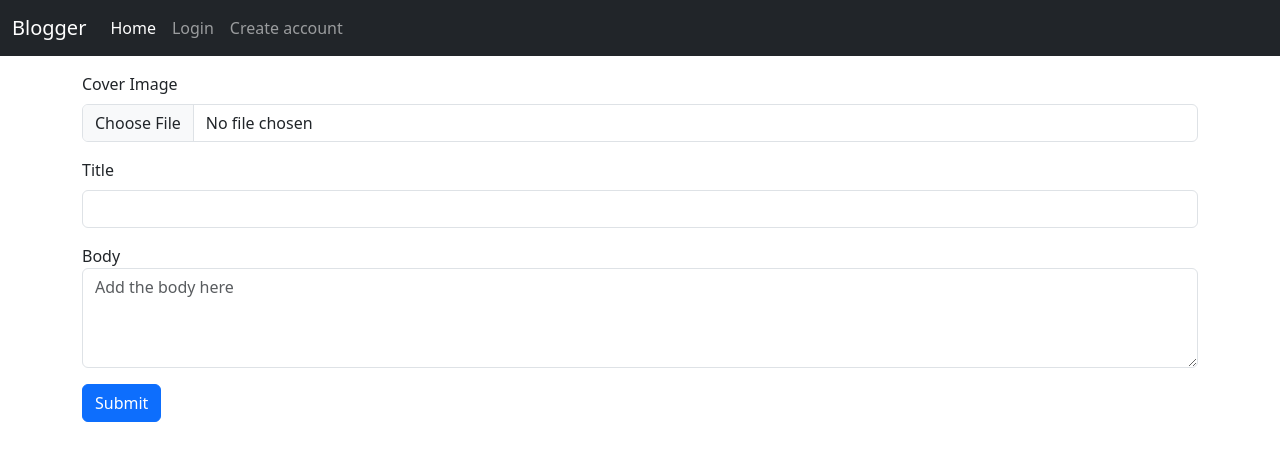
After one commit to prabir227/blogging_website, a Node server app: page /blog/addBlog in a window 1280 px wide. The commit adds this page. Shown: the top 461 px of the page. Run offline with Node 20, Linux system fonts and the light colour scheme; some libraries are stand-ins or nearby versions.

Commit message:
created blog schema and addblog route also adde the blogs to homepage

```diff
--- a/index.js
+++ b/index.js
@@ -5,7 +5,8 @@ const mongoose = require('mongoose');
 const  userRouter  = require('./routes/user');
 const cookieParser = require('cookie-parser');
 const {checkAuthCookie} = require('./middlewares/auth');
-
+const blogRouter = require('./routes/blog');
+const Blog = require('./models/blog');
 app.set('view engine', 'ejs');
 app.set('views', path.resolve("./views"));
 
@@ -14,9 +15,13 @@ app.use(express.urlencoded({extended: false}));
 app.use(cookieParser());
 app.use(checkAuthCookie('token'));
 app.use('/user', userRouter);
-app.get('/', (req, res) => {
+app.use('/blog', blogRouter);
+app.use(express.static(path.resolve('./public')));
+app.get('/', async (req, res) => {
+    const blogs = await Blog.find({}).sort({createdAt: -1});
     res.render('home',{
-      user: req.user
+      user: req.user,
+      blogs: blogs
     });
 });
 
--- a/models/user.js
+++ b/models/user.js
@@ -1,4 +1,4 @@
-const {Schema, Model, model} = require('mongoose');
+const {Schema, model} = require('mongoose');
 const {createHmac, randomBytes} = require('crypto');
 const { generateToken } = require('../services/auth');
 const userSchema = new Schema({
--- a/package.json
+++ b/package.json
@@ -15,6 +15,7 @@
     "express": "^4.21.1",
     "jsonwebtoken": "^9.0.2",
     "mongoose": "^8.8.0",
+    "multer": "^1.4.5-lts.1",
     "nodemon": "^3.1.7"
   }
 }
--- /dev/null
+++ b/routes/blog.js
@@ -0,0 +1,32 @@
+const {Router} = require('express');
+const router = Router();
+const Blog = require('../models/blog');
+const multer = require('multer');
+const path = require('path');
+const storage = multer.diskStorage({
+    destination: function (req, file, cb) {
+      cb(null, path.resolve(`./public/uploads/`))
+    },
+    filename: function (req, file, cb) {
+      const fileName = `${Date.now()}-${file.originalname}`;
+        cb(null, fileName)
+    }
+  })
+
+const upload = multer({ storage: storage })
+router.get('/addBlog', (req, res) => {
+    return res.render('addBlog',{
+        user: req.user
+    });
+});
+
+router.post('/', upload.single('coverImage'), async (req, res) => {
+    const {title, body} = req.body;
+    const blog = await Blog.create({
+        title,
+        body,
+        coverImageURL: `/uploads/${req.file.filename}`,
+    });
+    return res.redirect('/blog/'+blog._id);
+});
+module.exports = router;
--- a/routes/user.js
+++ b/routes/user.js
@@ -28,4 +28,7 @@ router.post('/login', async (req, res) => {
 
 });
 
+router.get('/logout', (req, res) => {
+    res.clearCookie('token').redirect('/');
+});
 module.exports = router;
--- /dev/null
+++ b/views/addBlog.ejs
@@ -0,0 +1,34 @@
+<!DOCTYPE html>
+<html lang="en">
+<head>
+    <%- include('./partials/head.ejs') %>
+    <title>Blog Page</title>
+</head>
+<body>
+    <%- include('./partials/nav.ejs') %>
+    <%- include('./partials/script.ejs') %>
+    <div class = "contsiner mt-3">
+        <form action="/blog/" method="post" enctype="multipart/form-data">
+            <div class="container mb-3">
+                <label for="coverImage" class = "form-label" > Cover Image</label>
+                <input type="file" class = "form-control" id = "coverImage" name = "coverImage" aria-describedby="coverImage">
+            </div>
+            <div class="container mb-3">
+                <label for="title" class = "form-label" > Title</label>
+                <input type="text" class = "form-control" id = "title" name = "title" aria-describedby="title">
+            </div>
+            <div class="container mb-3">
+                <label for="body">Body</label>
+                <textarea class="form-control" placeholder="Add the body here" id="body" name = "body" style="height: 100px"></textarea>
+            </div>
+            <div class="container mb-3">
+            <button class = "btn btn-primary">
+                Submit
+            </button>
+            </div>
+        </form>
+
+
+    </div>
+</body>
+</html>
--- a/views/partials/nav.ejs
+++ b/views/partials/nav.ejs
@@ -1,4 +1,4 @@
-<nav class="navbar navbar-expand-lg bg-body-tertiary">
+<nav class="navbar navbar-expand-lg navbar-dark bg-dark">
     <div class="container-fluid">
       <a class="navbar-brand" href="#">Blogger</a>
       <button class="navbar-toggler" type="button" data-bs-toggle="collapse" data-bs-target="#navbarNavDropdown" aria-controls="navbarNavDropdown" aria-expanded="false" aria-label="Toggle navigation">
@@ -7,21 +7,32 @@
       <div class="collapse navbar-collapse" id="navbarNavDropdown">
         <ul class="navbar-nav">
           <li class="nav-item">
-            <a class="nav-link active" aria-current="page" href="#">Home</a>
+            <a class="nav-link active" aria-current="page" href="/">Home</a>
           </li>
+          <% if(locals.user){ %>
           <li class="nav-item">
-            <a class="nav-link" href="#">Add Blog</a>
+            <a class="nav-link" href="/blog/addBlog">Add Blog</a>
           </li>
           <li class="nav-item dropdown">
             <a class="nav-link dropdown-toggle" href="#" role="button" data-bs-toggle="dropdown" aria-expanded="false">
               User Name
             </a>
             <ul class="dropdown-menu">
-              <li><a class="dropdown-item" href="#">Log out</a></li>
+              <li><a class="dropdown-item" href="/user/logout">Log out</a></li>
               <li><a class="dropdown-item" href="#">Another action</a></li>
               <li><a class="dropdown-item" href="#">Something else here</a></li>
             </ul>
           </li>
+          <% } else{%>
+
+          <li class="nav-item">
+            <a class="nav-link" href="/user/login">Login</a>
+          </li>
+          <li class="nav-item">
+            <a class="nav-link" href="/user/signup">Create account</a>
+          </li>
+          <% } %>
+
         </ul>
       </div>
     </div>
--- a/views/signin.ejs
+++ b/views/signin.ejs
@@ -1,5 +1,5 @@
 <!DOCTYPE html>
-<html lang="en" data-bs-theme="dark">
+<html lang="en">
 <head>
     <%- include('./partials/head.ejs') %>
     <title>Signin Page</title>
@@ -7,7 +7,7 @@
 <body>
 
     <%- include('./partials/nav.ejs') %>
-    <div class = "container">
+    <div class = "container mt-5">
         <form action = "/user/login" method = "post">
             <div class="mb-3">
               <label for="exampleInputEmail1" class="form-label" >Email address</label>
--- a/views/signup.ejs
+++ b/views/signup.ejs
@@ -1,5 +1,5 @@
 <!DOCTYPE html>
-<html lang="en" data-bs-theme="dark">
+<html lang="en">
 <head>
     <%- include('./partials/head.ejs') %>
     <title>Signup Page</title>
@@ -7,7 +7,7 @@
 <body>
 
     <%- include('./partials/nav.ejs') %>
-    <div class = "container">
+    <div class = "container mt-5">
         <form action = "/user/signup" method = "post">
             <div class="mb-3">
                 <label for="exampleInputName" class="form-label" >Name</label>
```
Also changed, not shown: models/blog.js (added, +23 -0 lines), views/home.ejs (+13 -1 lines), 3 other files.
